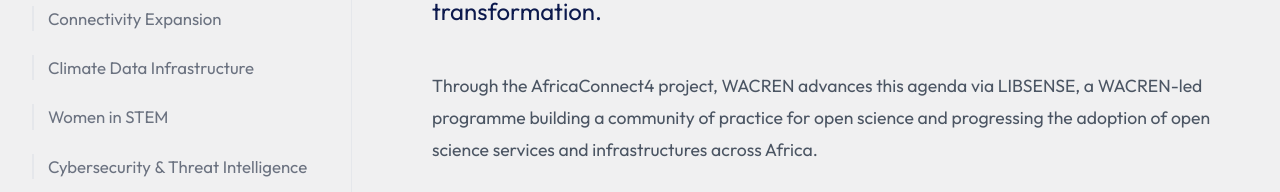
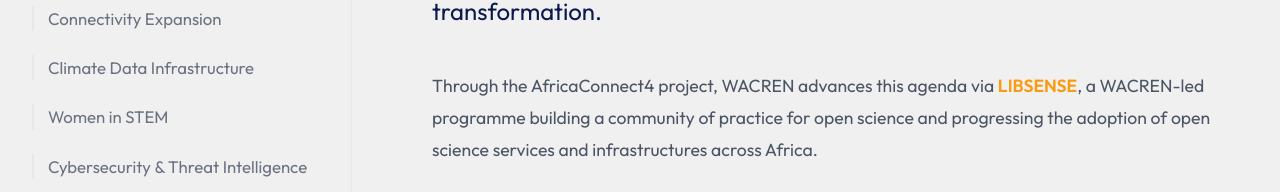
Before and after one commit to rizennews/africaconnect4, a Next.js app: page /open-science in a window 1280 px wide. Shown: the part 608-800 px from the top of the page. Built offline with nearby package versions, Linux system fonts and the light colour scheme.

Commit message:
Hyperlink LIBSENSE to its website on the Open Science page

```diff
--- a/src/app/open-science/page.tsx
+++ b/src/app/open-science/page.tsx
@@ -14,7 +14,7 @@ export default function Page() {
           Open, equitable access to African research is central to the region's digital transformation.
         </p>
         <p className={styles.paragraph}>
-          Through the AfricaConnect4 project, WACREN advances this agenda via LIBSENSE, a WACREN-led programme building a community of practice for open science and progressing the adoption of open science services and infrastructures across Africa.
+          Through the AfricaConnect4 project, WACREN advances this agenda via <a href="https://libsense.ren.africa/" target="_blank" rel="noopener noreferrer" style={{ color: 'var(--color-primary-orange)', fontWeight: 600 }}>LIBSENSE</a>, a WACREN-led programme building a community of practice for open science and progressing the adoption of open science services and infrastructures across Africa.
         </p>
       </FocusLayout>
     </main>
```
